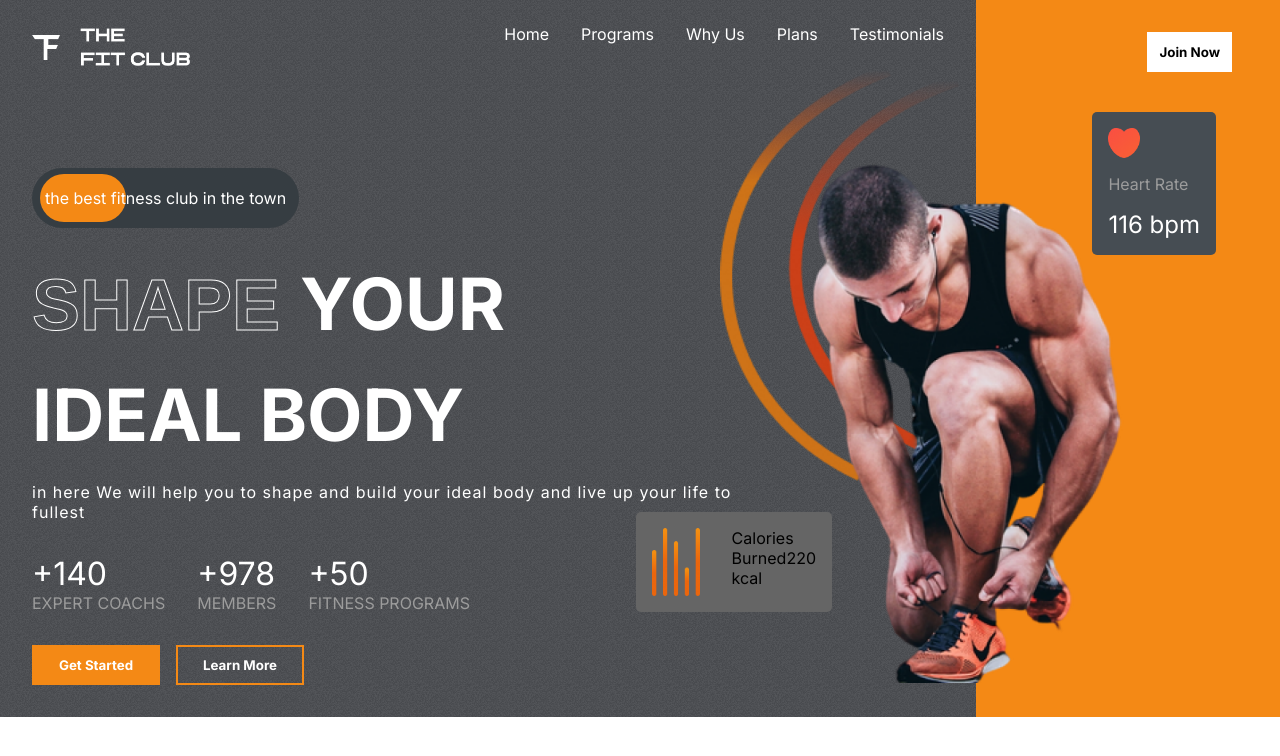
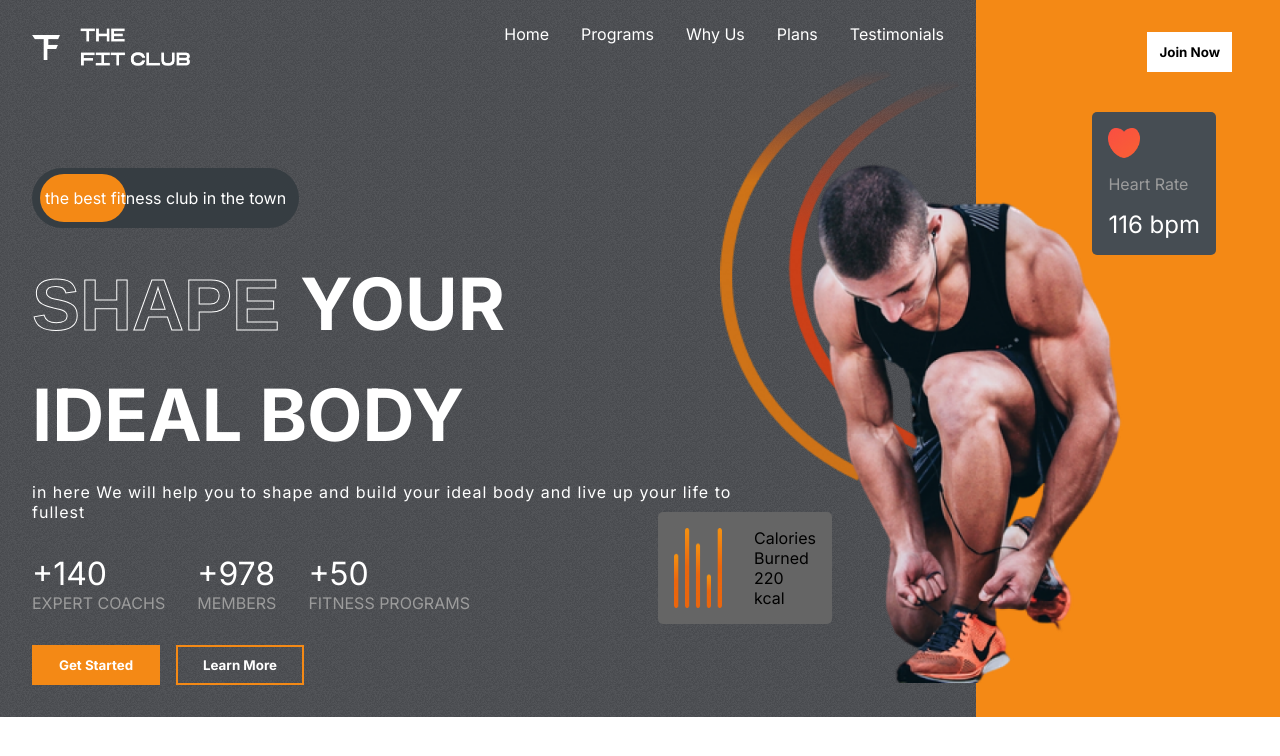
Before and after one commit to AlexMarquesAlves/fit-club-gym-app, a React (Vite) app: page / in a window 1280 px wide. Shown: the top 756 px of the page. Built offline with nearby package versions, Linux system fonts and the light colour scheme.

Commit message:
Feart: styling calories div

```diff
--- a/src/components/Hero/styles.scss
+++ b/src/components/Hero/styles.scss
@@ -163,6 +163,12 @@
          > img {
             width: 3rem;
          }
+
+         > div {
+            display: flex;
+            flex-direction: column;
+            justify-content: space-between;
+         }
       }
    }
 }
```
